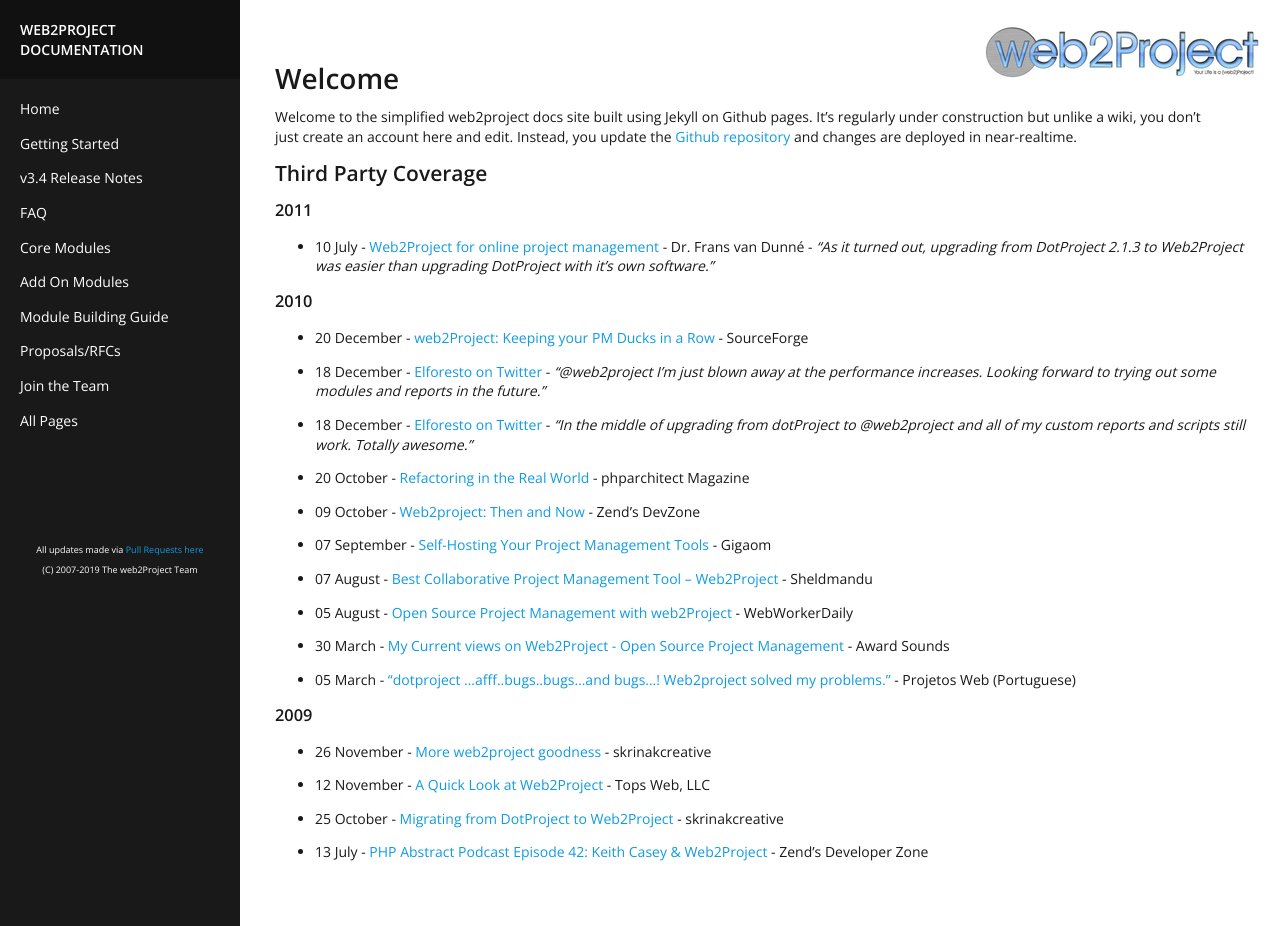
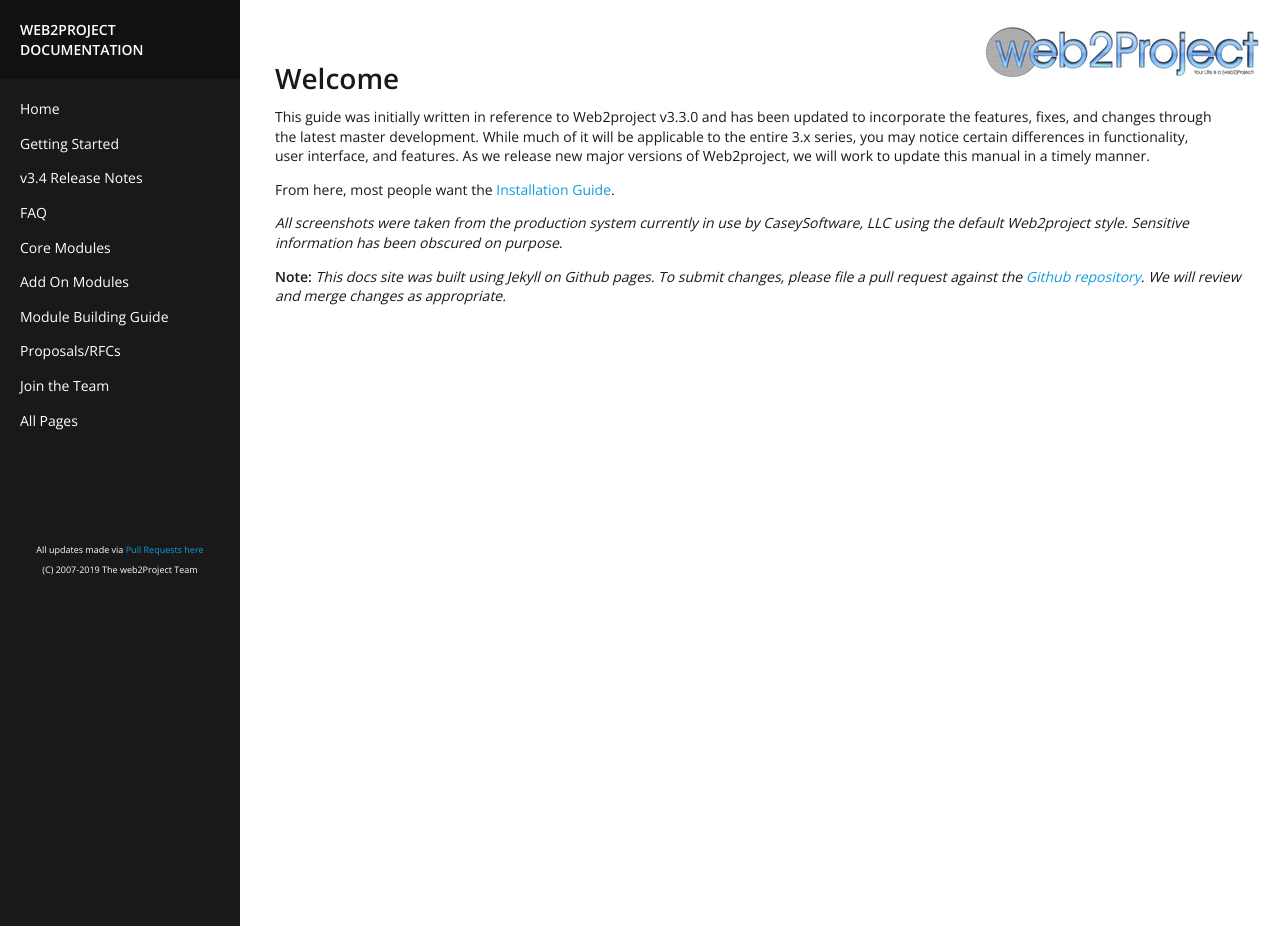
Before and after one commit to web2project/web2project.github.io, a Jekyll site: the page built from index.md, in a window 1280 px wide and 926 px high. Built offline with Jekyll 4.4.1, drawn with Linux system fonts in a browser that asks for light colours; a script that is not in the unit is left out.

Commit message:
removed the third party coverage

```diff
--- a/index.md
+++ b/index.md
@@ -7,42 +7,10 @@ title: Welcome
     <script type='text/javascript' src='https://www.openhub.net/p/web2project/widgets/project_factoids?format=js'></script>
 </div>
 
-Welcome to the simplified web2project docs site built using Jekyll on Github pages. It's regularly under construction but unlike a wiki, you don't just create an account here and edit. Instead, you update the [Github repository](https://github.com/web2project/web2project.github.io) and changes are deployed in near-realtime.
+This guide was initially written in reference to Web2project v3.3.0 and has been updated to incorporate the features, fixes, and changes through the latest master development. While much of it will be applicable to the entire 3.x series, you may notice certain differences in functionality, user interface, and features. As we release new major versions of Web2project, we will work to update this manual in a timely manner.
 
-## Third Party Coverage
+From here, most people want the [Installation Guide](/docs/installation.html).
 
-### 2011
+*All screenshots were taken from the production system currently in use by CaseySoftware, LLC using the default Web2project style. Sensitive information has been obscured on purpose.*
 
-* 10 July - [Web2Project for online project management](http://fransvandunne.com/2011/07/web2project-for-online-project-management/) - Dr. Frans van Dunné - *"As it turned out, upgrading from DotProject 2.1.3 to Web2Project was easier than upgrading DotProject with it’s own software."*
-
-### 2010
-
-* 20 December - [web2Project: Keeping your PM Ducks in a Row](http://sourceforge.net/blog/web2project/) - SourceForge
-
-* 18 December - [Elforesto on Twitter](http://twitter.com/elforesto/statuses/16006740130660353) - *"@web2project I'm just blown away at the performance increases. Looking forward to trying out some modules and reports in the future."*
-
-* 18 December - [Elforesto on Twitter](http://twitter.com/elforesto/statuses/15969534024359936) - *"In the middle of upgrading from dotProject to @web2project and all of my custom reports and scripts still work. Totally awesome."*
-
-* 20 October - [Refactoring in the Real World](http://www.phparch.com/magazine/2010/october/) - phparchitect Magazine
-
-* 09 October - [Web2project: Then and Now](http://devzone.zend.com/article/12642-Web2project-Then-and-Now) - Zend's DevZone
-
-* 07 September - [Self-Hosting Your Project Management Tools](http://gigaom.com/collaboration/self-hosting-your-project-management-tools/) - Gigaom
-
-* 07 August - [Best Collaborative Project Management Tool – Web2Project](http://www.sheldmandu.com/project-management/best-collaborative-project-management-tool-web2project) - Sheldmandu
-
-* 05 August - [Open Source Project Management with web2Project](http://webworkerdaily.com/2010/08/05/open-source-project-management-with-web2project/) - WebWorkerDaily
-
-* 30 March - [My Current views on Web2Project - Open Source Project Management](http://www.awardsounds.co.uk/my-current-views-web2project-open-source-project-management) - Award Sounds
-
-* 05 March - ["dotproject ...afff..bugs..bugs...and bugs...! Web2project solved my problems."](http://pauloamaral.blog.br/projetos-web-dotproject-versus-web2project/) - Projetos Web (Portuguese)
-
-### 2009
-
-* 26 November - [More web2project goodness](http://www.skrinakcreative.com/wp/2009/11/more-web2project-goodness/) - skrinakcreative
-
-* 12 November - [A Quick Look at Web2Project](http://www.topsweb.com/2009/11/12/dotproject-8-a-quick-look-at-web2project/) - Tops Web, LLC
-
-* 25 October - [Migrating from DotProject to Web2Project](http://www.skrinakcreative.com/wp/2009/10/migrating-from-dotproject-to-web2project/) - skrinakcreative
-
-* 13 July  - [PHP Abstract Podcast Episode 42: Keith Casey & Web2Project](http://devzone.zend.com/article/4831) - Zend's Developer Zone
+**Note:** *This docs site was built using Jekyll on Github pages. To submit changes, please file a pull request against the [Github repository](https://github.com/web2project/web2project.github.io). We will review and merge changes as appropriate.*
```
Also changed, not shown: _docs/third-party-coverage.md (added, +41 -0 lines).
